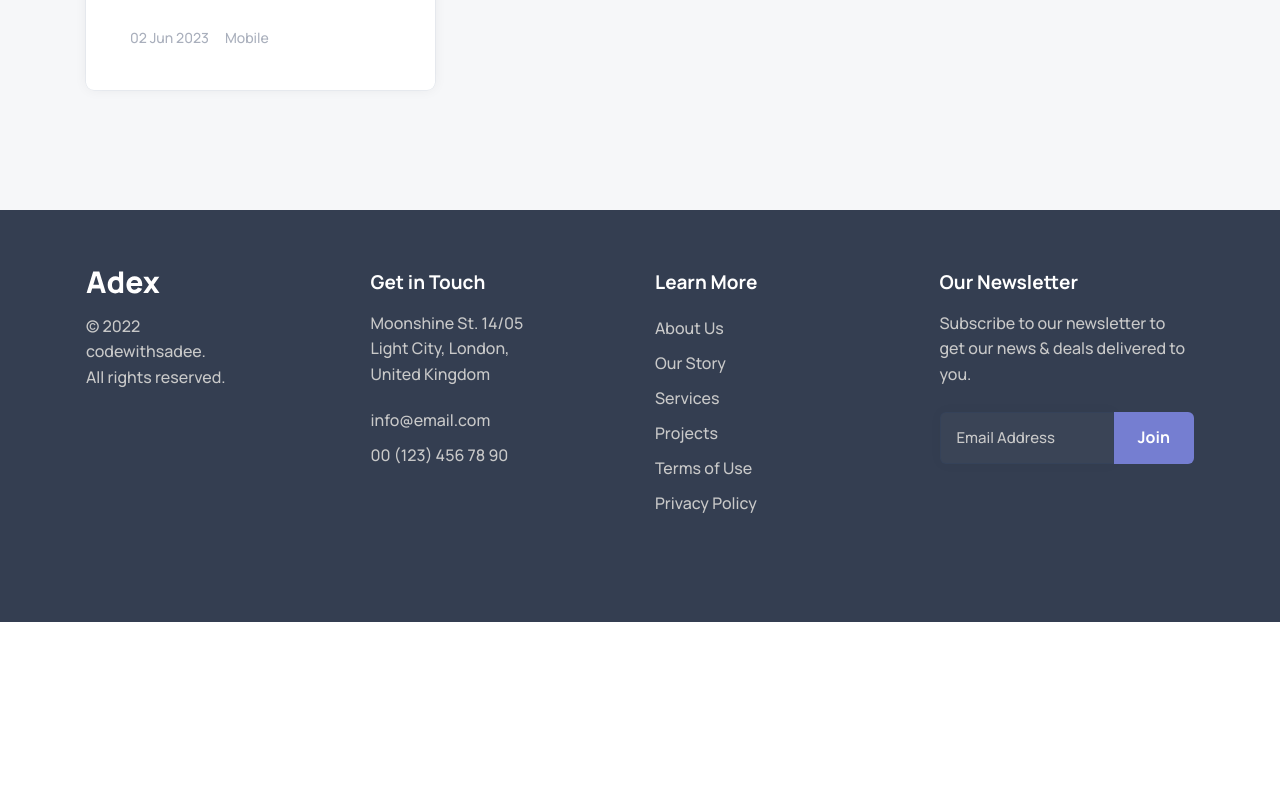
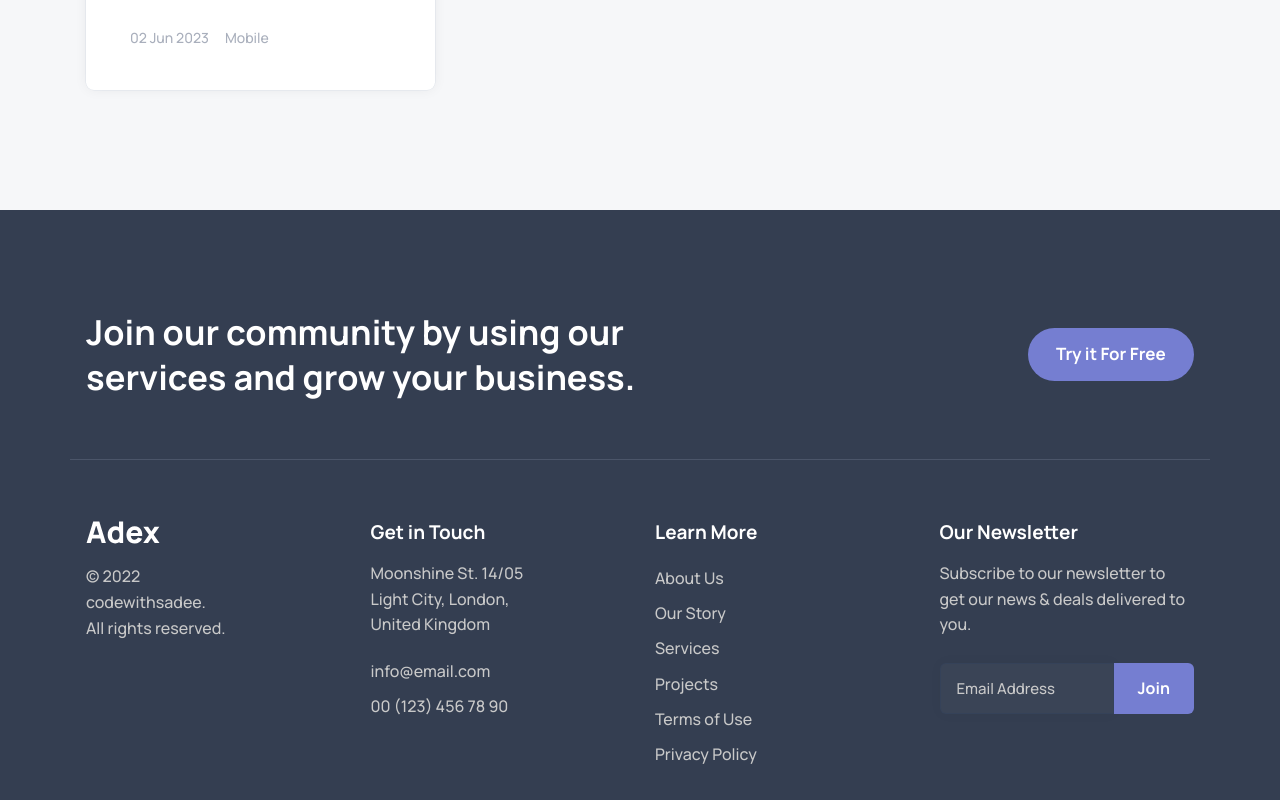
Before and after one commit to m03001215/service, a Next.js app: page / in a window 1280 px wide. Shown: the part 4236-5036 px from the top of the page. Before the commit the page ends 4858 px from the top, so only its background shows below. Built offline with nearby package versions, Linux system fonts and the light colour scheme.

Commit message:
add cta section

```diff
--- a/src/app/page.tsx
+++ b/src/app/page.tsx
@@ -6,6 +6,7 @@ import AboutSection from '@/components/sections/home/AboutSection';
 import FeatureSection from '@/components/sections/home/FeatureSection';
 import StatSection from '@/components/sections/home/StatSection';
 import ProjectSection from '@/components/sections/home/ProjectSection';
+import CTASection from '@/components/sections/home/CTASection';
 
 export const metadata: Metadata = {
   title: 'Adex • Digital Product Studio',
@@ -29,6 +30,7 @@ export default function Home() {
         <FeatureSection />
         <StatSection />
         <ProjectSection />
+        <CTASection />
       </article>
     </Layout>
   );
--- /dev/null
+++ b/src/components/sections/home/CTASection.scss
@@ -0,0 +1,40 @@
+@import '../../../styles/variables';
+@import '../../../styles/mixins';
+
+.cta {
+  background-color: $charcoal;
+
+  .container {
+    padding-block: 100px 60px;
+    border-block-end: 1px solid $cadet-blue-crayola_a20;
+
+    @include laptop-up {
+      display: flex;
+      justify-content: space-between;
+      align-items: center;
+    }
+  }
+
+  .section-title {
+    color: $white;
+    margin-block-end: 30px;
+
+    @include laptop-up {
+      max-width: 30ch;
+      margin-block-end: 0px;
+    }
+  }
+
+  .btn {
+    background-color: $violet-blue-crayola;
+    color: $white;
+    border-width: initial;
+    border-style: none;
+    border-color: initial;
+    border-image: initial;
+
+    @include laptop-up {
+      min-width: max-content;
+    }
+  }
+}
--- /dev/null
+++ b/src/components/sections/home/CTASection.tsx
@@ -0,0 +1,23 @@
+'use client';
+
+import Link from 'next/link';
+
+import './CTASection.scss';
+
+const CTASection = () => {
+  return (
+    <section className="cta" aria-label="call to action">
+      <div className="container">
+        <h2 className="h2 section-title">
+          Join our community by using our services and grow your business.
+        </h2>
+
+        <Link href="/contact#quote" className="btn btn-primary">
+          Try it For Free
+        </Link>
+      </div>
+    </section>
+  );
+};
+
+export default CTASection;
```
